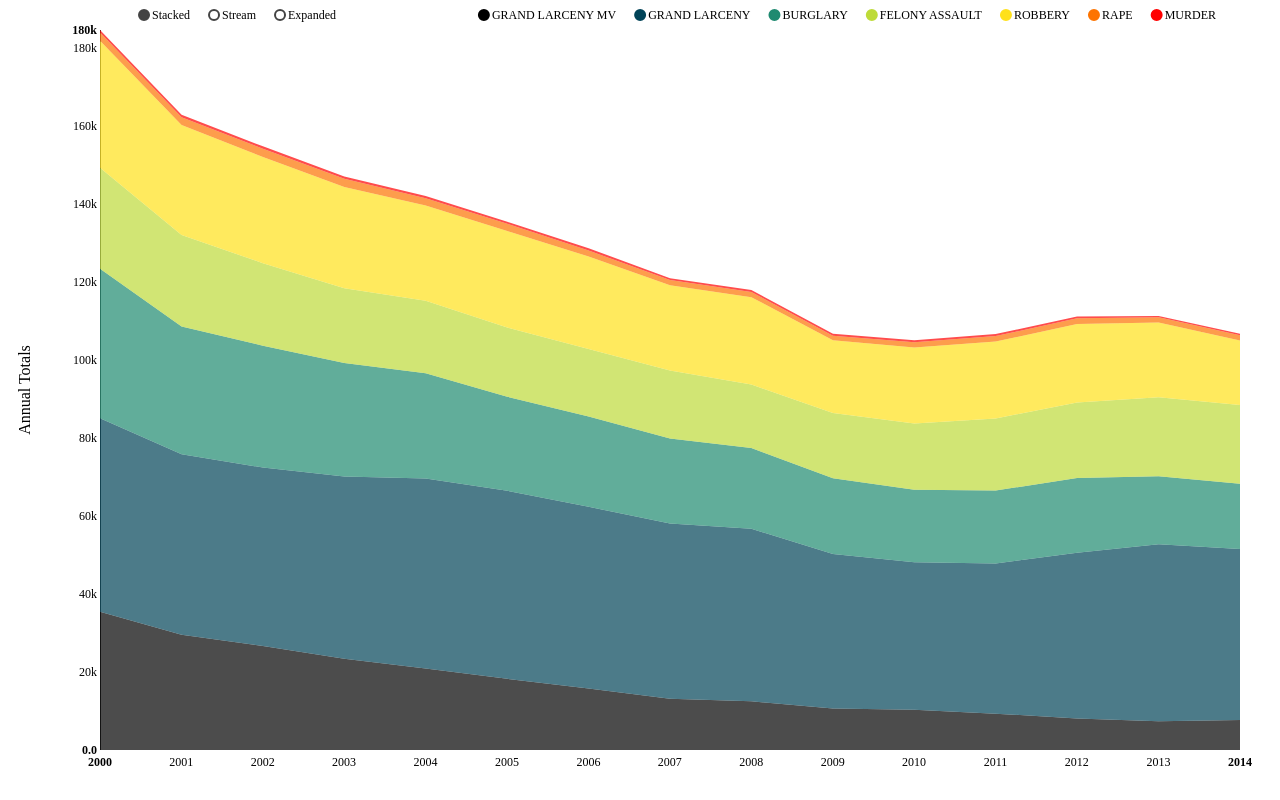
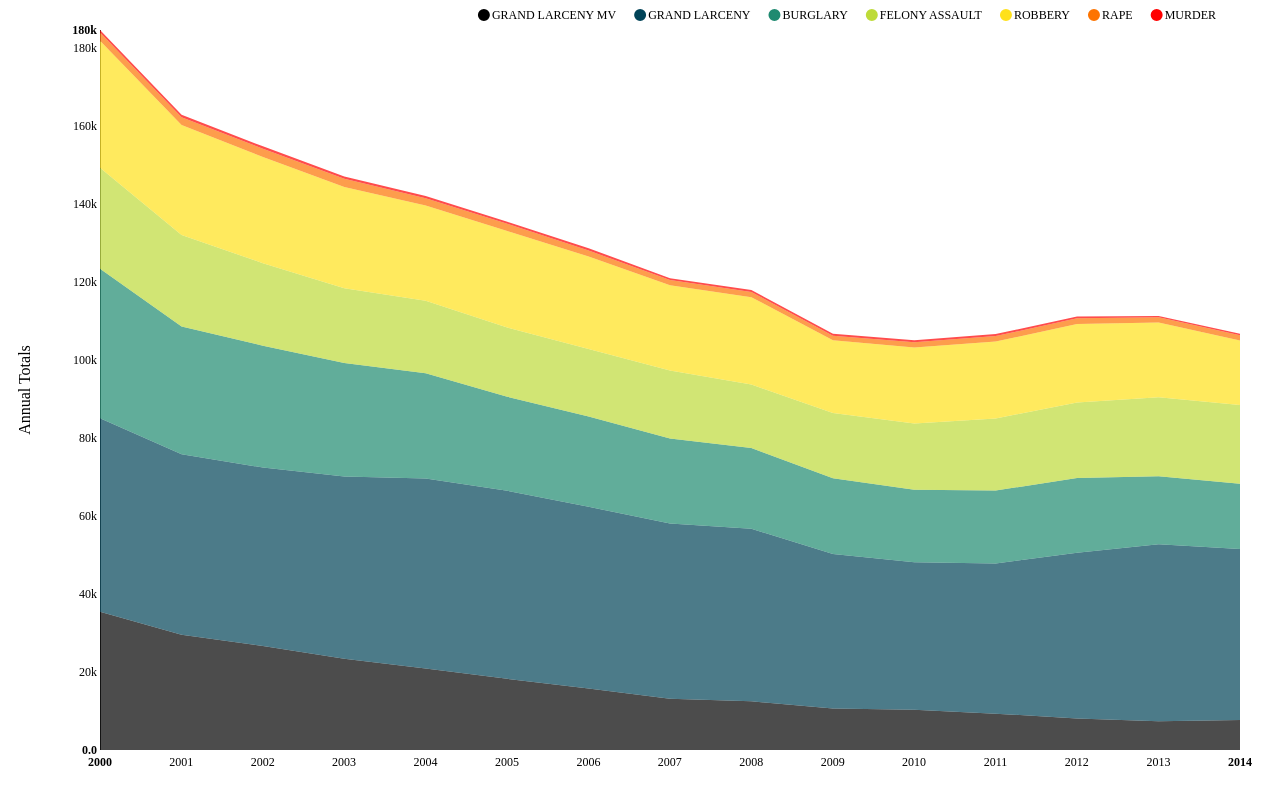
Before and after one commit to timothymartin76/SS_LastMin, a website: page examples/NYC_Felonies.html in a window 1280 px wide. Drawn offline with nearby package versions, Linux system fonts and the light colour scheme; a web font is replaced by a local one.

Commit message:
Update NYC_Felonies.html

```diff
--- a/examples/NYC_Felonies.html
+++ b/examples/NYC_Felonies.html
@@ -182,7 +182,7 @@
             .y(function(d) { return d[1] })
 			.color(['#000000', '#004358', '#1F8A70', '#BEDB39', '#FFE11A', '#FD7400', '#ff0000'])
             .controlLabels({stacked: "Stacked"})
-			.showControls(true)
+			.showControls(false)
 
 
 
```
